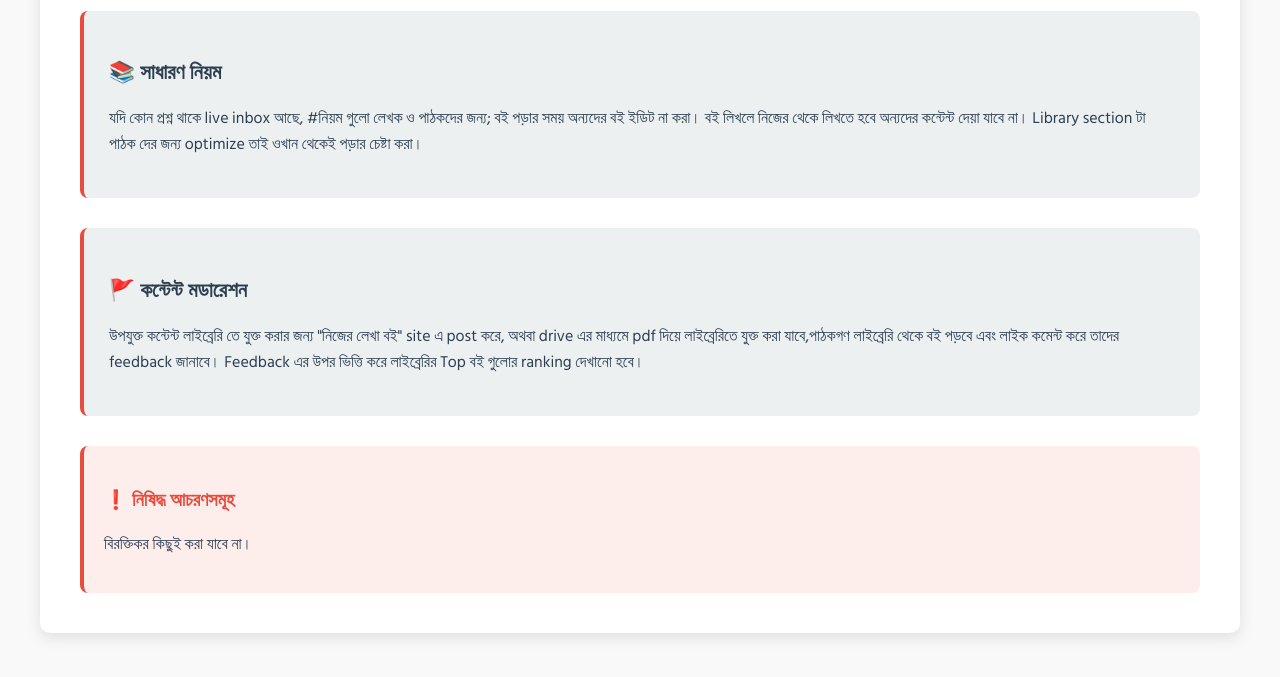
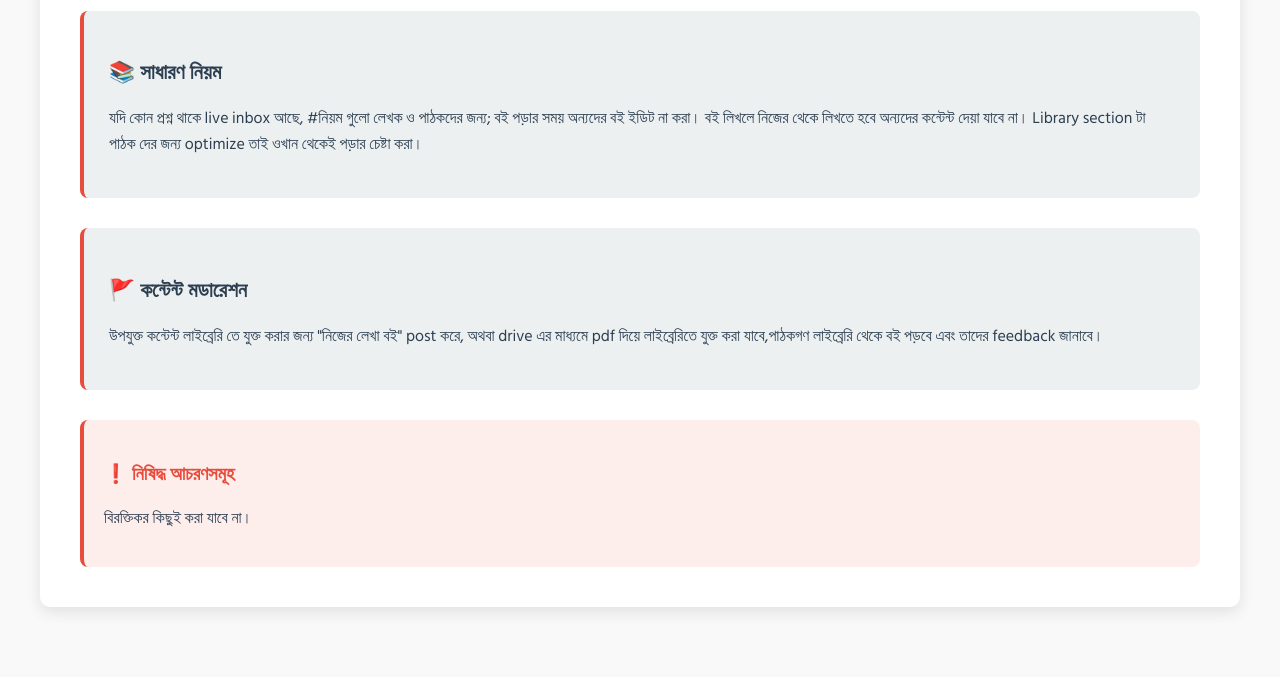
Before and after one commit to Yamin777/Plite-book-, a plain HTML site: page about.html in a window 1280 px wide. Shown: the part 265-942 px from the top of the page. Drawn offline with Linux system fonts and the light colour scheme.

Commit message:
Update about.html

```diff
--- a/about.html
+++ b/about.html
@@ -334,10 +334,10 @@
                     <p>
 
 উপযুক্ত কন্টেন্ট লাইব্রেরি তে যুক্ত করার জন্য
-"নিজের লেখা বই" site এ post করে,
-অথবা drive এর মাধ্যমে pdf দিয়ে লাইব্রেরিতে যুক্ত করা যাবে,পাঠকগণ লাইব্রেরি থেকে বই পড়বে এবং লাইক কমেন্ট করে তাদের feedback জানাবে।
+"নিজের লেখা বই" post করে,
+অথবা drive এর মাধ্যমে pdf দিয়ে লাইব্রেরিতে যুক্ত করা যাবে,পাঠকগণ লাইব্রেরি থেকে বই পড়বে এবং তাদের feedback জানাবে।
 
-Feedback এর উপর ভিত্তি করে লাইব্রেরির Top বই গুলোর ranking দেখানো হবে।
+
 
 
 </p>
```
